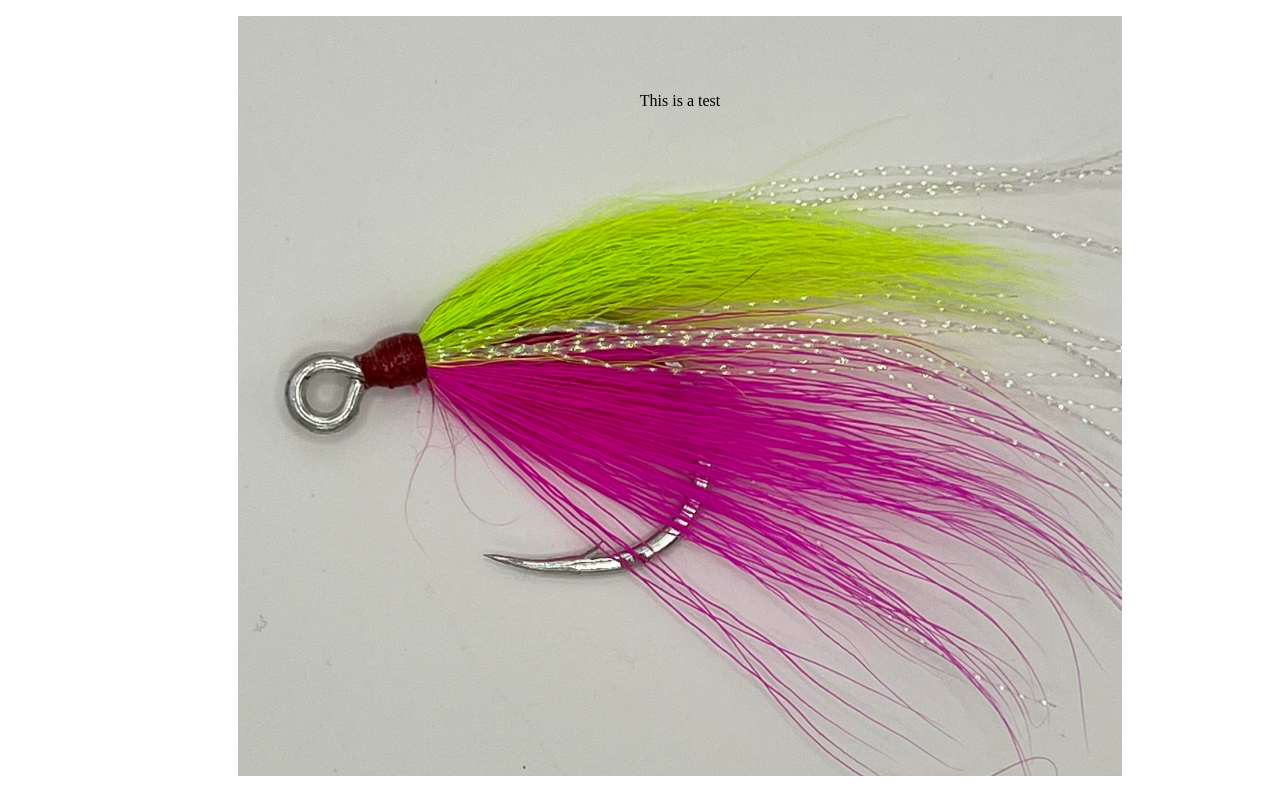
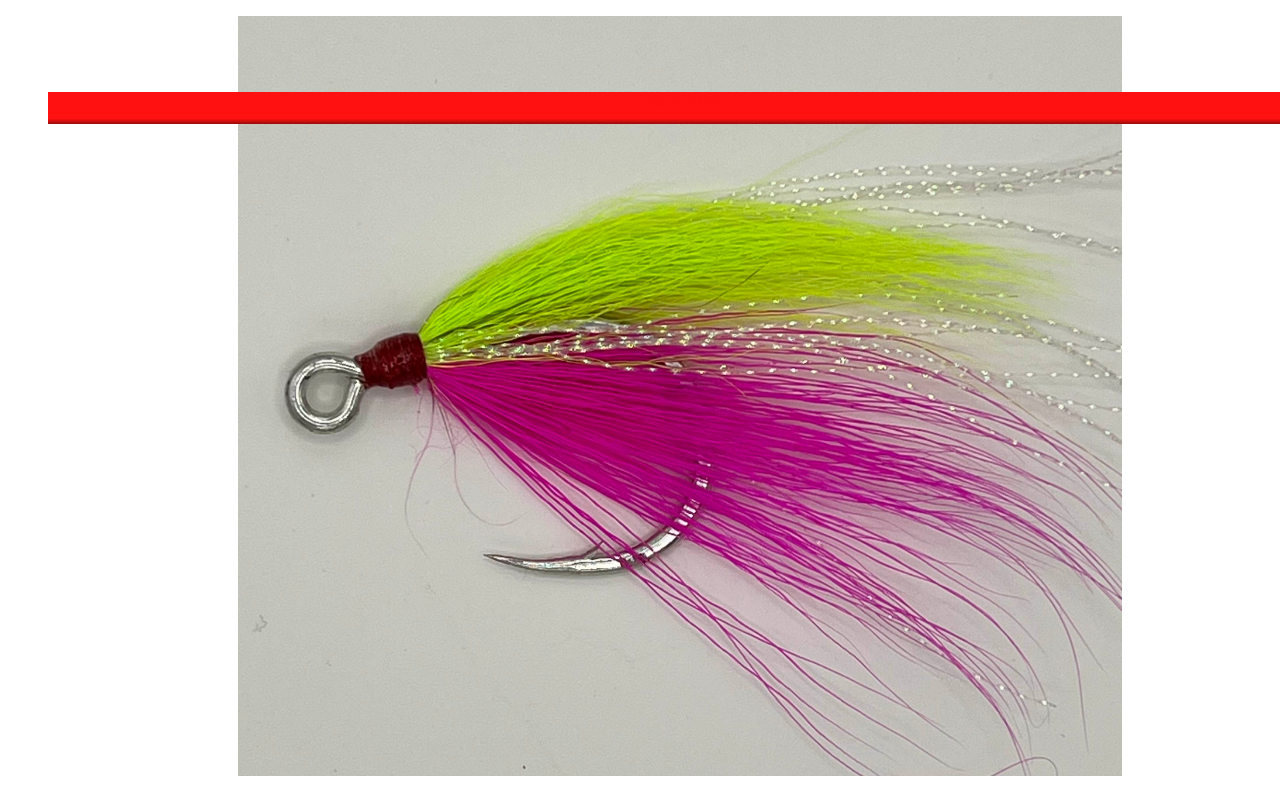
Before and after one commit to Kirk-Esterline/test-projects, a plain HTML site: page image-banner/index.html in a window 1280 px wide. Shown: the top 800 px of the page. Drawn offline with Linux system fonts and the light colour scheme.

Commit message:
Working on style updated for banner for implementation into WordPress

```diff
--- a/image-banner/styles.css
+++ b/image-banner/styles.css
@@ -12,8 +12,11 @@ img {
 figcaption {
     display: inline-block;
     width: 100%;
+    height: 2em;
+    background: linear-gradient(#ff1111, #ff1111 83%, #990a0a);
     text-align: center;
     position: absolute;
+    color: #ff1111;
     top: 10%;
     left: 0;
     /* z-index: 3; */
```
